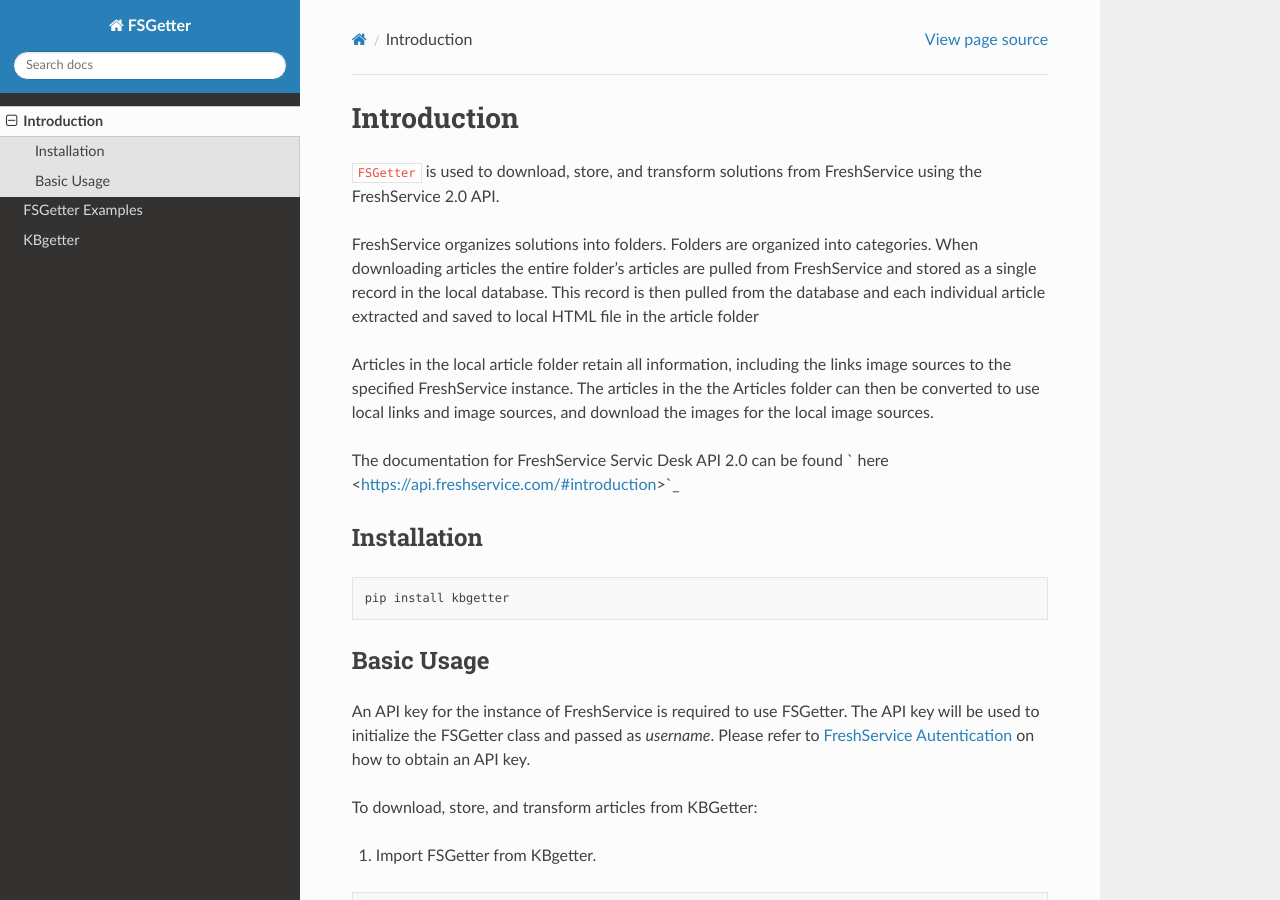
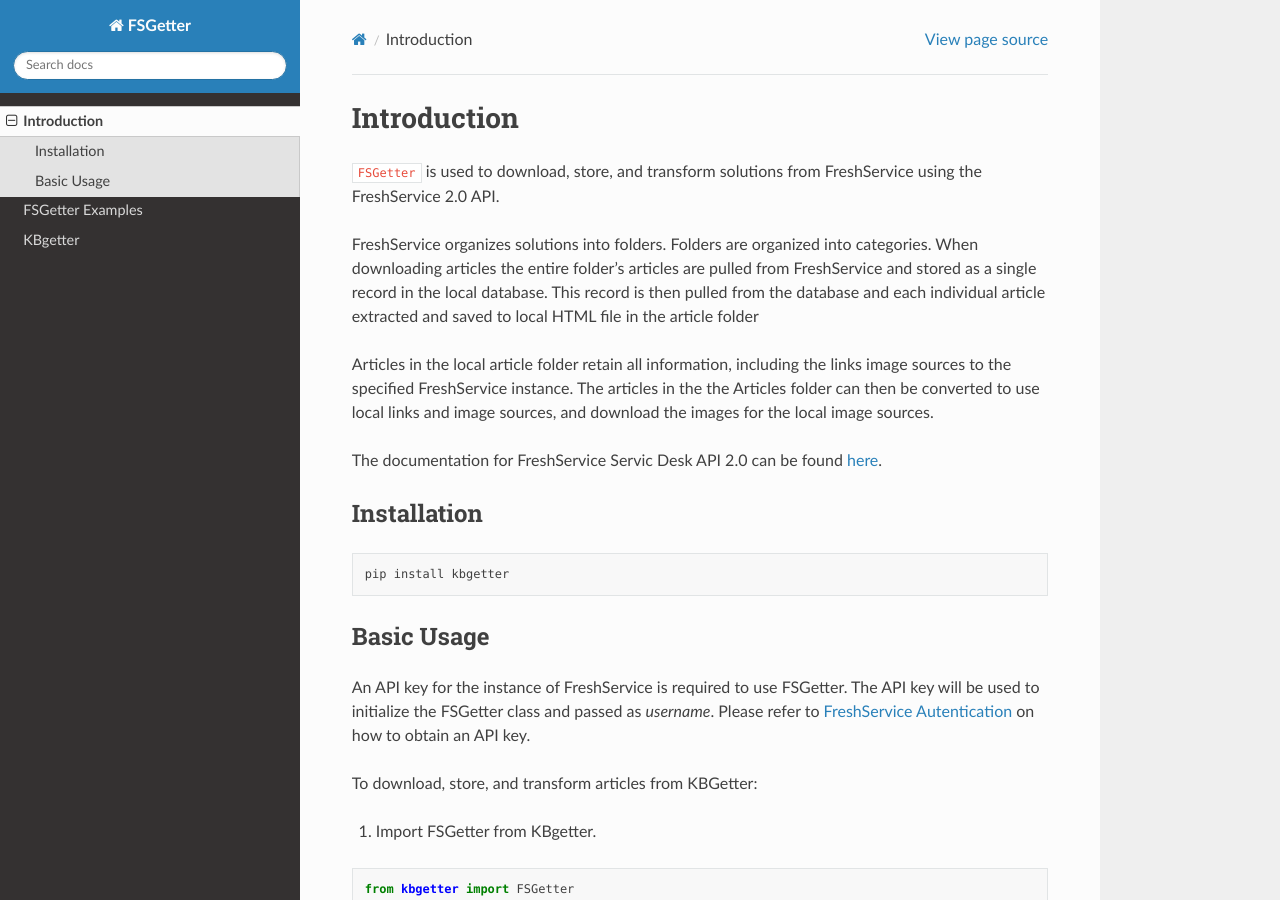
Before and after one commit to mkasfeldt/KBgetter, a Sphinx documentation site: the page built from docs/source/intro.rst, in a window 1280 px wide and 900 px high. Built offline with Sphinx 7.4.7 and the Read the Docs theme 2.0.0, drawn with Linux system fonts in a browser that asks for light colours.

Commit message:
docs update

```diff
--- a/docs/source/intro.rst
+++ b/docs/source/intro.rst
@@ -6,7 +6,7 @@
 
 Articles in the local article folder retain all information, including the links image sources to the specified FreshService instance. The articles in the the Articles folder can then be converted to use local links and image sources, and download the images for the local image sources.
 
-The documentation for FreshService Servic Desk API 2.0 can be found ` here <https://api.freshservice.com/#introduction>`_
+The documentation for FreshService Servic Desk API 2.0 can be found `here <https://api.freshservice.com/#introduction>`_.
 
 Installation
 -------------
```
Also changed, not shown: 5 other files.
